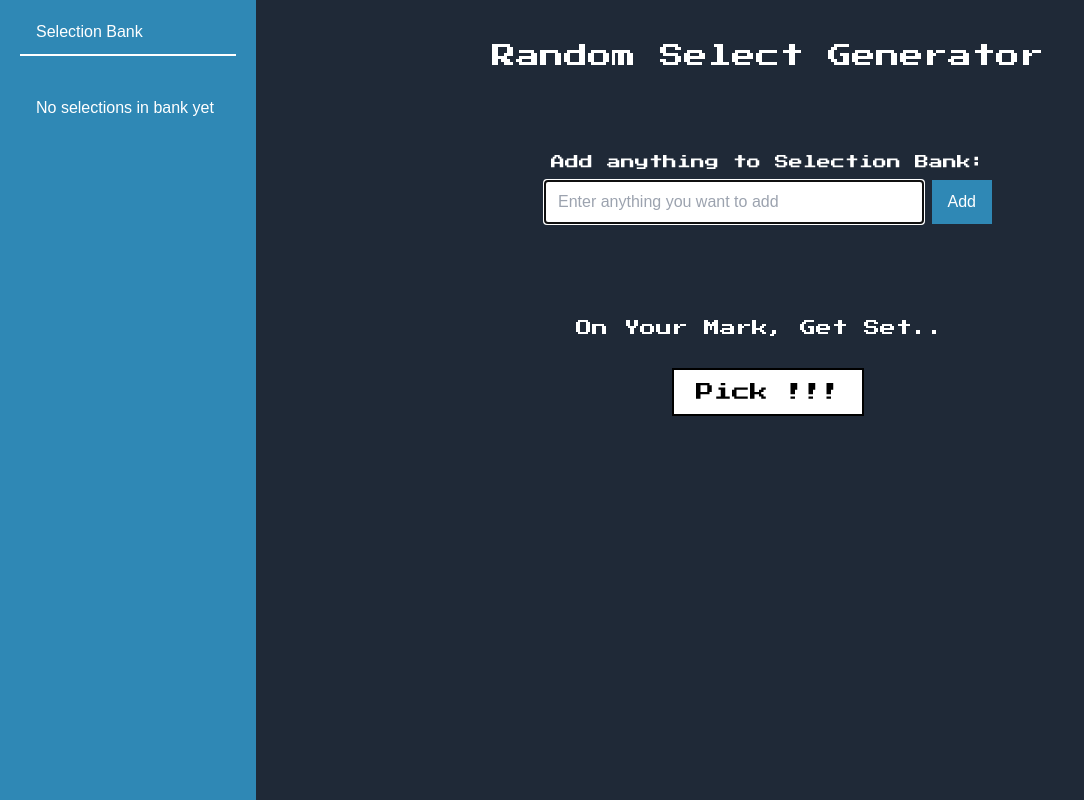
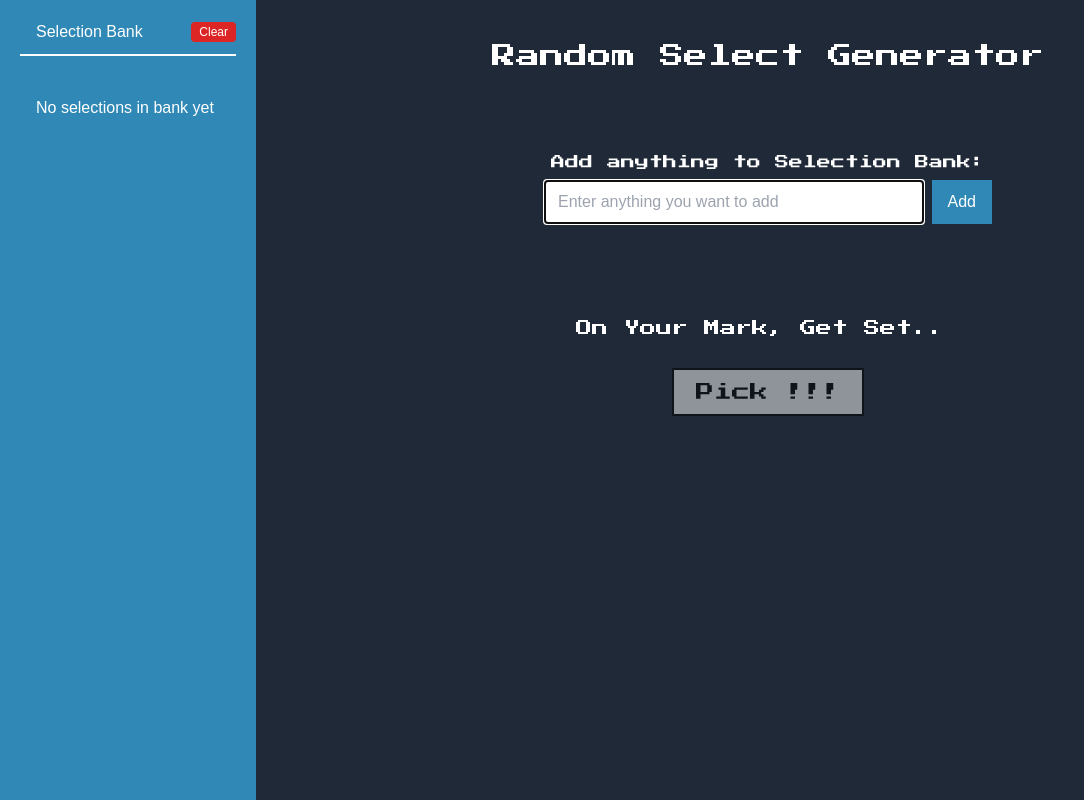
Before and after one commit to SETHK3/randomizer-web-app, a Next.js app: page / in a window 1280 px wide. Shown: the whole page, without its empty margins (0-1084 px from the left). Built offline with nearby package versions, Linux system fonts and the light colour scheme; a web font is replaced by a local one.

Commit message:
fixed text disappear error, modified clear button reset, adds storage logic and words persist on n refresh

```diff
--- a/app/components/Sidebar.tsx
+++ b/app/components/Sidebar.tsx
@@ -5,16 +5,23 @@ import { Word } from "../utils/api";
 
 interface SidebarProps {
   students: Word[];
+  onClearAll: () => void;
 }
 
-export default function Sidebar({ students }: SidebarProps) {
+export default function Sidebar({ students, onClearAll }: SidebarProps) {
   console.log("Sidebar received words:", students);
 
   return (
     <div className="w-1/5 h-full bg-sidebar-blue flex flex-col justify-between font-kdam">
       <div className="w-full flex h-full flex-col p-5">
-        <div className="w-full mb-5 border-b-2 border-white pb-2.5 text-left pl-4">
+        <div className="w-full mb-5 border-b-2 border-white pb-2.5 text-left pl-4 flex justify-between items-center">
           <h2 className="text-white">Selection Bank</h2>
+          <button
+            onClick={onClearAll}
+            className="bg-red-600 text-white px-2 py-0.5 text-xs rounded hover:bg-red-700"
+          >
+            Clear
+          </button>
         </div>
 
         <div className="flex-grow flex flex-col overflow-y-auto">
--- a/app/page.tsx
+++ b/app/page.tsx
@@ -39,6 +39,15 @@ export default function Home() {
     } finally {
       setIsLoading(false);
     }
+  };
+
+  const handleClearWords = () => {
+    setWords([]);
+    // Clear both localStorage items to ensure data is fully reset
+    localStorage.removeItem("wordBank");
+    localStorage.removeItem("savedWords");
+    setMessage("On Your Mark, Get Set");
+    setSelectedWord(null);
   };
 
   const handleAddWord = async (e: React.FormEvent) => {
@@ -139,7 +148,7 @@ export default function Home() {
 
   return (
     <div className="flex h-screen w-screen">
-      <Sidebar students={words} />
+      <Sidebar students={words} onClearAll={handleClearWords} />
 
       <div className="w-4/5 h-full flex flex-col justify-start items-center bg-gray-800 text-white font-press-start">
         <div className="mt-10 mb-20">
@@ -158,7 +167,7 @@ export default function Home() {
                 type="text"
                 value={newWord}
                 onChange={(e) => setNewWord(e.target.value)}
-                className="border-2 border-gray-400 px-3 py-2 w-full font-kdam text-base"
+                className="border-2 border-gray-400 px-3 py-2 w-full font-kdam text-base text-black"
                 placeholder="Enter anything you want to add"
                 disabled={addingWord}
                 autoFocus
@@ -197,9 +206,11 @@ export default function Home() {
           <button
             onClick={handleSelectRandomWord}
             className={`w-48 h-12 flex items-center justify-center bg-white border-2 border-black text-lg font-press-start text-black hover:text-blue-50 hover:bg-purple-500 cursor-pointer ${
-              isShuffling ? "opacity-50 cursor-not-allowed" : ""
+              isShuffling || words.length === 0
+                ? "opacity-50 cursor-not-allowed"
+                : ""
             }`}
-            disabled={isShuffling}
+            disabled={isShuffling || words.length === 0}
           >
             Pick !!!
           </button>
--- a/app/utils/api.ts
+++ b/app/utils/api.ts
@@ -19,7 +19,17 @@ function getWordsFromStorage(): Word[] {
     return initialWords; // Return initial data during SSR
   }
 
-  // Always start with an empty array regardless of what's in localStorage
+  // Try to get existing words from localStorage
+  const storedWords = localStorage.getItem("wordBank");
+  if (storedWords) {
+    try {
+      return JSON.parse(storedWords);
+    } catch (error) {
+      console.error("Error parsing stored words:", error);
+    }
+  }
+
+  // Initialize with empty array if no valid data found
   localStorage.setItem("wordBank", JSON.stringify(initialWords));
   return initialWords;
 }
```
